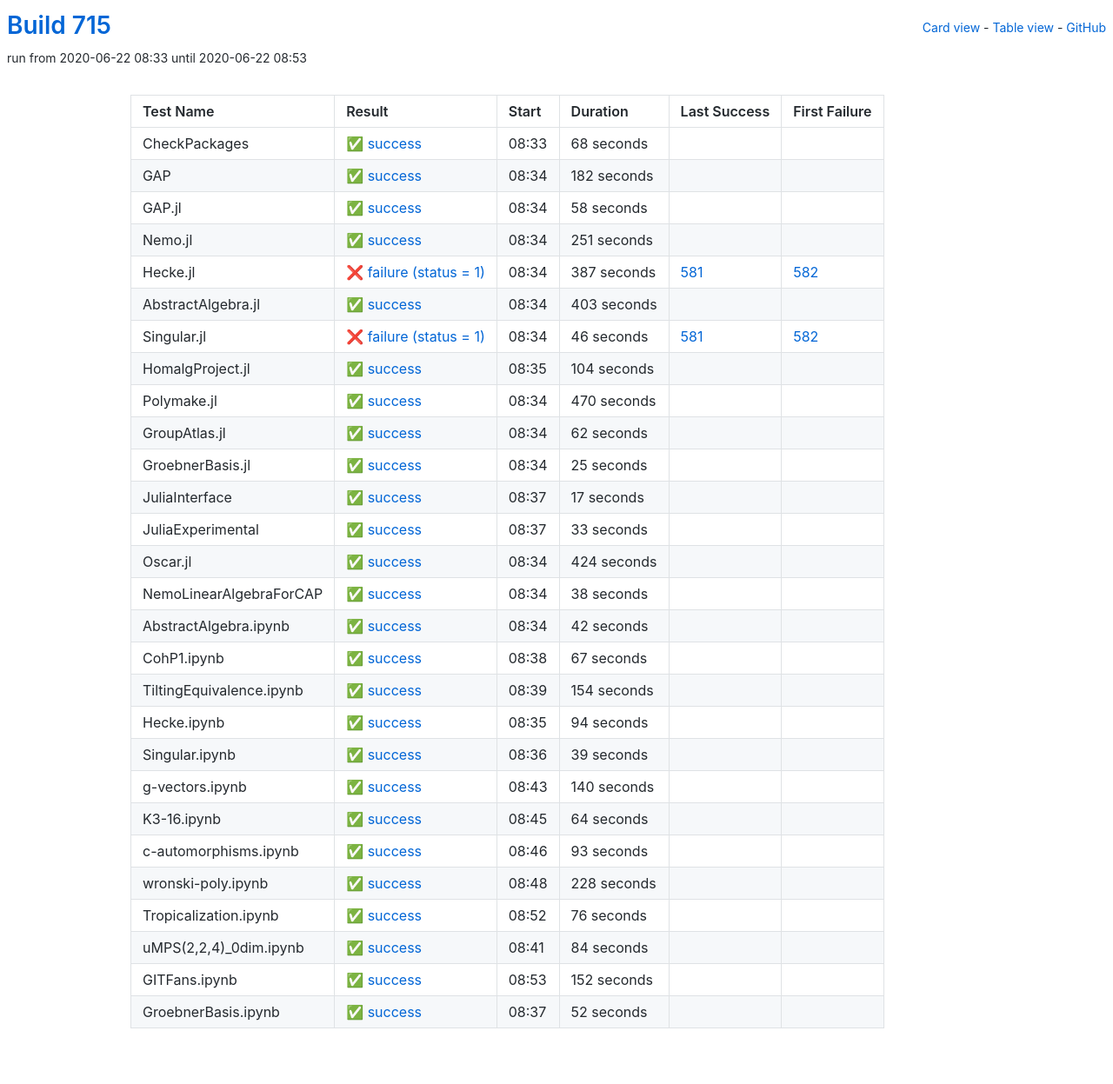
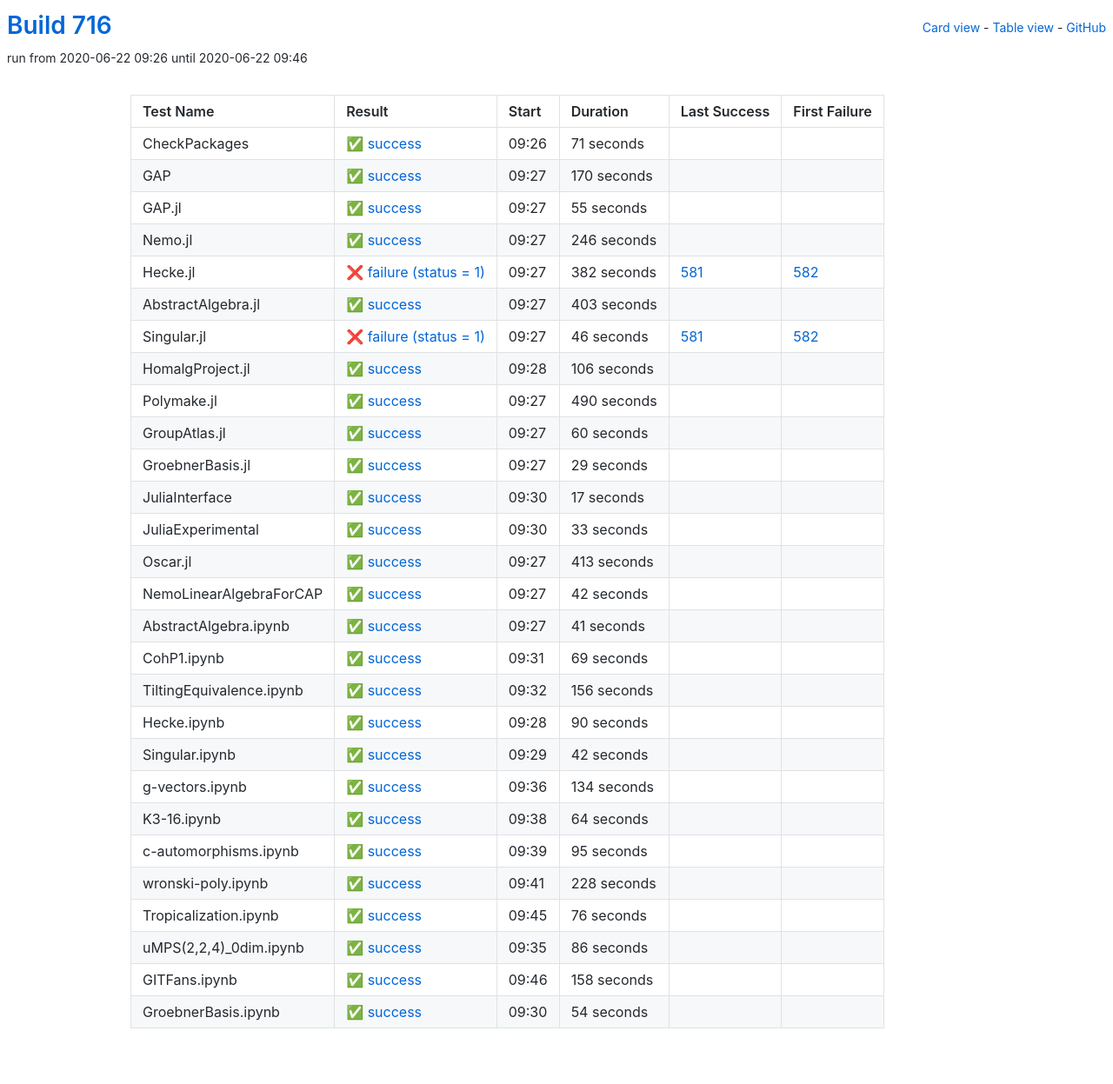
Before and after one commit to oscar-system/oscar-ci-status-1.4, a Jekyll site: the page built from table.html, in a window 1280 px wide. Shown: the whole page at 87% size. Built offline with Jekyll 4.4.1, drawn with Linux system fonts in a browser that asks for light colours.

Commit message:
Build #716

```diff
--- a/_data/ci.yml
+++ b/_data/ci.yml
@@ -1,6 +1,6 @@
 ---
-build: 715
-build_url: https://oscarci.mathematik.uni-kl.de/job/oscar-julia-1.4/715/
+build: 716
+build_url: https://oscarci.mathematik.uni-kl.de/job/oscar-julia-1.4/716/
 job: oscar-julia-1.4
 organization: oscar-system
 repo: oscar-ci-status-1.4
@@ -8,68 +8,68 @@ repourl: https://github.com/oscar-system/oscar-ci-status-1.4
 tests:
 - name: CheckPackages
   id: checkpackages
-  log: https://oscarci.mathematik.uni-kl.de/job/oscar-julia-1.4/715/artifact/logs/build-715/CheckPackages.log
-  start: 2020-06-22 08:33
+  log: https://oscarci.mathematik.uni-kl.de/job/oscar-julia-1.4/716/artifact/logs/build-716/CheckPackages.log
+  start: 2020-06-22 09:26
   success: true
   exitcode: 0
   status: success
-  duration: 68
+  duration: 71
   last_success: false
   last_success_url:
   first_failure: false
   first_failure_url:
 - name: GAP
   id: gap
-  log: https://oscarci.mathematik.uni-kl.de/job/oscar-julia-1.4/715/artifact/logs/build-715/GAP.log
-  start: 2020-06-22 08:34
+  log: https://oscarci.mathematik.uni-kl.de/job/oscar-julia-1.4/716/artifact/logs/build-716/GAP.log
+  start: 2020-06-22 09:27
   success: true
   exitcode: 0
   status: success
-  duration: 182
+  duration: 170
   last_success: false
   last_success_url:
   first_failure: false
   first_failure_url:
 - name: GAP.jl
   id: gap-jl
-  log: https://oscarci.mathematik.uni-kl.de/job/oscar-julia-1.4/715/artifact/logs/build-715/GAP.jl.log
-  start: 2020-06-22 08:34
+  log: https://oscarci.mathematik.uni-kl.de/job/oscar-julia-1.4/716/artifact/logs/build-716/GAP.jl.log
+  start: 2020-06-22 09:27
   success: true
   exitcode: 0
   status: success
-  duration: 58
+  duration: 55
   last_success: false
   last_success_url:
   first_failure: false
   first_failure_url:
 - name: Nemo.jl
   id: nemo-jl
-  log: https://oscarci.mathematik.uni-kl.de/job/oscar-julia-1.4/715/artifact/logs/build-715/Nemo.jl.log
-  start: 2020-06-22 08:34
+  log: https://oscarci.mathematik.uni-kl.de/job/oscar-julia-1.4/716/artifact/logs/build-716/Nemo.jl.log
+  start: 2020-06-22 09:27
   success: true
   exitcode: 0
   status: success
-  duration: 251
+  duration: 246
   last_success: false
   last_success_url:
   first_failure: false
   first_failure_url:
 - name: Hecke.jl
   id: hecke-jl
-  log: https://oscarci.mathematik.uni-kl.de/job/oscar-julia-1.4/715/artifact/logs/build-715/Hecke.jl.log
-  start: 2020-06-22 08:34
+  log: https://oscarci.mathematik.uni-kl.de/job/oscar-julia-1.4/716/artifact/logs/build-716/Hecke.jl.log
+  start: 2020-06-22 09:27
   success: false
   exitcode: 1
   status: failure
-  duration: 387
+  duration: 382
   last_success: 581
   last_success_url: https://oscarci.mathematik.uni-kl.de/job/oscar-julia-1.4/581/
   first_failure: 582
   first_failure_url: https://oscarci.mathematik.uni-kl.de/job/oscar-julia-1.4/582/
 - name: AbstractAlgebra.jl
   id: abstractalgebra-jl
-  log: https://oscarci.mathematik.uni-kl.de/job/oscar-julia-1.4/715/artifact/logs/build-715/AbstractAlgebra.jl.log
-  start: 2020-06-22 08:34
+  log: https://oscarci.mathematik.uni-kl.de/job/oscar-julia-1.4/716/artifact/logs/build-716/AbstractAlgebra.jl.log
+  start: 2020-06-22 09:27
   success: true
   exitcode: 0
   status: success
@@ -80,8 +80,8 @@ tests:
   first_failure_url:
 - name: Singular.jl
   id: singular-jl
-  log: https://oscarci.mathematik.uni-kl.de/job/oscar-julia-1.4/715/artifact/logs/build-715/Singular.jl.log
-  start: 2020-06-22 08:34
+  log: https://oscarci.mathematik.uni-kl.de/job/oscar-julia-1.4/716/artifact/logs/build-716/Singular.jl.log
+  start: 2020-06-22 09:27
   success: false
   exitcode: 1
   status: failure
@@ -92,56 +92,56 @@ tests:
   first_failure_url: https://oscarci.mathematik.uni-kl.de/job/oscar-julia-1.4/582/
 - name: HomalgProject.jl
   id: homalgproject-jl
-  log: https://oscarci.mathematik.uni-kl.de/job/oscar-julia-1.4/715/artifact/logs/build-715/HomalgProject.jl.log
-  start: 2020-06-22 08:35
+  log: https://oscarci.mathematik.uni-kl.de/job/oscar-julia-1.4/716/artifact/logs/build-716/HomalgProject.jl.log
+  start: 2020-06-22 09:28
   success: true
   exitcode: 0
   status: success
-  duration: 104
+  duration: 106
   last_success: false
   last_success_url:
   first_failure: false
   first_failure_url:
 - name: Polymake.jl
   id: polymake-jl
-  log: https://oscarci.mathematik.uni-kl.de/job/oscar-julia-1.4/715/artifact/logs/build-715/Polymake.jl.log
-  start: 2020-06-22 08:34
+  log: https://oscarci.mathematik.uni-kl.de/job/oscar-julia-1.4/716/artifact/logs/build-716/Polymake.jl.log
+  start: 2020-06-22 09:27
   success: true
   exitcode: 0
   status: success
-  duration: 470
+  duration: 490
   last_success: false
   last_success_url:
   first_failure: false
   first_failure_url:
 - name: GroupAtlas.jl
   id: groupatlas-jl
-  log: https://oscarci.mathematik.uni-kl.de/job/oscar-julia-1.4/715/artifact/logs/build-715/GroupAtlas.jl.log
-  start: 2020-06-22 08:34
+  log: https://oscarci.mathematik.uni-kl.de/job/oscar-julia-1.4/716/artifact/logs/build-716/GroupAtlas.jl.log
+  start: 2020-06-22 09:27
   success: true
   exitcode: 0
   status: success
-  duration: 62
+  duration: 60
   last_success: false
   last_success_url:
   first_failure: false
   first_failure_url:
 - name: GroebnerBasis.jl
   id: groebnerbasis-jl
-  log: https://oscarci.mathematik.uni-kl.de/job/oscar-julia-1.4/715/artifact/logs/build-715/GroebnerBasis.jl.log
-  start: 2020-06-22 08:34
+  log: https://oscarci.mathematik.uni-kl.de/job/oscar-julia-1.4/716/artifact/logs/build-716/GroebnerBasis.jl.log
+  start: 2020-06-22 09:27
   success: true
   exitcode: 0
   status: success
-  duration: 25
+  duration: 29
   last_success: false
   last_success_url:
   first_failure: false
   first_failure_url:
 - name: JuliaInterface
   id: juliainterface
-  log: https://oscarci.mathematik.uni-kl.de/job/oscar-julia-1.4/715/artifact/logs/build-715/JuliaInterface.log
-  start: 2020-06-22 08:37
+  log: https://oscarci.mathematik.uni-kl.de/job/oscar-julia-1.4/716/artifact/logs/build-716/JuliaInterface.log
+  start: 2020-06-22 09:30
   success: true
   exitcode: 0
   status: success
@@ -152,8 +152,8 @@ tests:
   first_failure_url:
 - name: JuliaExperimental
   id: juliaexperimental
-  log: https://oscarci.mathematik.uni-kl.de/job/oscar-julia-1.4/715/artifact/logs/build-715/JuliaExperimental.log
-  start: 2020-06-22 08:37
+  log: https://oscarci.mathematik.uni-kl.de/job/oscar-julia-1.4/716/artifact/logs/build-716/JuliaExperimental.log
+  start: 2020-06-22 09:30
   success: true
   exitcode: 0
   status: success
@@ -164,32 +164,20 @@ tests:
   first_failure_url:
 - name: Oscar.jl
   id: oscar-jl
-  log: https://oscarci.mathematik.uni-kl.de/job/oscar-julia-1.4/715/artifact/logs/build-715/Oscar.jl.log
-  start: 2020-06-22 08:34
+  log: https://oscarci.mathematik.uni-kl.de/job/oscar-julia-1.4/716/artifact/logs/build-716/Oscar.jl.log
+  start: 2020-06-22 09:27
   success: true
   exitcode: 0
   status: success
-  duration: 424
+  duration: 413
   last_success: false
   last_success_url:
   first_failure: false
   first_failure_url:
 - name: NemoLinearAlgebraForCAP
   id: nemolinearalgebraforcap
-  log: https://oscarci.mathematik.uni-kl.de/job/oscar-julia-1.4/715/artifact/logs/build-715/NemoLinearAlgebraForCAP.log
-  start: 2020-06-22 08:34
-  success: true
-  exitcode: 0
-  status: success
-  duration: 38
-  last_success: false
-  last_success_url:
-  first_failure: false
-  first_failure_url:
-- name: AbstractAlgebra.ipynb
-  id: abstractalgebra-ipynb
-  log: https://oscarci.mathematik.uni-kl.de/job/oscar-julia-1.4/715/artifact/logs/build-715/AbstractAlgebra.ipynb.log
-  start: 2020-06-22 08:34
+  log: https://oscarci.mathematik.uni-kl.de/job/oscar-julia-1.4/716/artifact/logs/build-716/NemoLinearAlgebraForCAP.log
+  start: 2020-06-22 09:27
   success: true
   exitcode: 0
   status: success
@@ -198,70 +186,82 @@ tests:
   last_success_url:
   first_failure: false
   first_failure_url:
-- name: CohP1.ipynb
-  id: cohp1-ipynb
-  log: https://oscarci.mathematik.uni-kl.de/job/oscar-julia-1.4/715/artifact/logs/build-715/CohP1.ipynb.log
-  start: 2020-06-22 08:38
+- name: AbstractAlgebra.ipynb
+  id: abstractalgebra-ipynb
+  log: https://oscarci.mathematik.uni-kl.de/job/oscar-julia-1.4/716/artifact/logs/build-716/AbstractAlgebra.ipynb.log
+  start: 2020-06-22 09:27
   success: true
   exitcode: 0
   status: success
-  duration: 67
+  duration: 41
+  last_success: false
+  last_success_url:
+  first_failure: false
+  first_failure_url:
+- name: CohP1.ipynb
+  id: cohp1-ipynb
+  log: https://oscarci.mathematik.uni-kl.de/job/oscar-julia-1.4/716/artifact/logs/build-716/CohP1.ipynb.log
+  start: 2020-06-22 09:31
+  success: true
+  exitcode: 0
+  status: success
+  duration: 69
   last_success: false
   last_success_url:
   first_failure: false
   first_failure_url:
 - name: TiltingEquivalence.ipynb
   id: tiltingequivalence-ipynb
-  log: https://oscarci.mathematik.uni-kl.de/job/oscar-julia-1.4/715/artifact/logs/build-715/TiltingEquivalence.ipynb.log
-  start: 2020-06-22 08:39
+  log: https://oscarci.mathematik.uni-kl.de/job/oscar-julia-1.4/716/artifact/logs/build-716/TiltingEquivalence.ipynb.log
+  start: 2020-06-22 09:32
   success: true
   exitcode: 0
   status: success
-  duration: 154
+  duration: 156
   last_success: false
   last_success_url:
   first_failure: false
   first_failure_url:
 - name: Hecke.ipynb
   id: hecke-ipynb
-  log: https://oscarci.mathematik.uni-kl.de/job/oscar-julia-1.4/715/artifact/logs/build-715/Hecke.ipynb.log
-  start: 2020-06-22 08:35
+  log: https://oscarci.mathematik.uni-kl.de/job/oscar-julia-1.4/716/artifact/logs/build-716/Hecke.ipynb.log
+  start: 2020-06-22 09:28
   success: true
   exitcode: 0
   status: success
-  duration: 94
+  duration: 90
   last_success: false
   last_success_url:
   first_failure: false
   first_failure_url:
 - name: Singular.ipynb
   id: singular-ipynb
-  log: https://oscarci.mathematik.uni-kl.de/job/oscar-julia-1.4/715/artifact/logs/build-715/Singular.ipynb.log
-  start: 2020-06-22 08:36
+  log: https://oscarci.mathematik.uni-kl.de/job/oscar-julia-1.4/716/artifact/logs/build-716/Singular.ipynb.log
+  start: 2020-06-22 09:29
   success: true
   exitcode: 0
   status: success
-  duration: 39
+  duration: 42
   last_success: false
   last_success_url:
   first_failure: false
   first_failure_url:
 - name: g-vectors.ipynb
   id: g-vectors-ipynb
-  log: https://oscarci.mathematik.uni-kl.de/job/oscar-julia-1.4/715/artifact/logs/build-715/g-vectors.ipynb.log
-  start: 2020-06-22 08:43
+  log: https://oscarci.mathematik.uni-kl.de/job/oscar-julia-1.4/716/artifact/logs/build-716/g-vectors.ipynb.log
+  start: 2020-06-22 09:36
   success: true
   exitcode: 0
   status: success
-  duration: 140
+  duration: 134
   last_success: false
   last_success_url:
   first_failure: false
   first_failure_url:
 - name: K3-16.ipynb
   id: k3-16-ipynb
-  log: https://oscarci.mathematik.uni-kl.de/job/oscar-julia-1.4/715/artifact/logs/build-715/K3-16.ipynb.log
-  start: 2020-06-22 08:45
+  log: https://oscarci.mathematik.uni-kl.de/job/oscar-julia-1.4/716/artifact/logs/build-716/K3-16.ipynb.log
+  start: 2020-06-22 09:38
   success: true
   exitcode: 0
   status: success
@@ -272,20 +272,20 @@ tests:
   first_failure_url:
 - name: c-automorphisms.ipynb
   id: c-automorphisms-ipynb
-  log: https://oscarci.mathematik.uni-kl.de/job/oscar-julia-1.4/715/artifact/logs/build-715/c-automorphisms.ipynb.log
-  start: 2020-06-22 08:46
+  log: https://oscarci.mathematik.uni-kl.de/job/oscar-julia-1.4/716/artifact/logs/build-716/c-automorphisms.ipynb.log
+  start: 2020-06-22 09:39
   success: true
   exitcode: 0
   status: success
-  duration: 93
+  duration: 95
   last_success: false
   last_success_url:
   first_failure: false
   first_failure_url:
 - name: wronski-poly.ipynb
   id: wronski-poly-ipynb
-  log: https://oscarci.mathematik.uni-kl.de/job/oscar-julia-1.4/715/artifact/logs/build-715/wronski-poly.ipynb.log
-  start: 2020-06-22 08:48
+  log: https://oscarci.mathematik.uni-kl.de/job/oscar-julia-1.4/716/artifact/logs/build-716/wronski-poly.ipynb.log
+  start: 2020-06-22 09:41
   success: true
   exitcode: 0
   status: success
@@ -296,8 +296,8 @@ tests:
   first_failure_url:
 - name: Tropicalization.ipynb
   id: tropicalization-ipynb
-  log: https://oscarci.mathematik.uni-kl.de/job/oscar-julia-1.4/715/artifact/logs/build-715/Tropicalization.ipynb.log
-  start: 2020-06-22 08:52
+  log: https://oscarci.mathematik.uni-kl.de/job/oscar-julia-1.4/716/artifact/logs/build-716/Tropicalization.ipynb.log
+  start: 2020-06-22 09:45
   success: true
   exitcode: 0
   status: success
@@ -308,36 +308,36 @@ tests:
   first_failure_url:
 - name: uMPS(2,2,4)_0dim.ipynb
   id: umps-2-2-4-0dim-ipynb
-  log: https://oscarci.mathematik.uni-kl.de/job/oscar-julia-1.4/715/artifact/logs/build-715/uMPS-2-2-4-_0dim.ipynb.log
-  start: 2020-06-22 08:41
+  log: https://oscarci.mathematik.uni-kl.de/job/oscar-julia-1.4/716/artifact/logs/build-716/uMPS-2-2-4-_0dim.ipynb.log
+  start: 2020-06-22 09:35
   success: true
   exitcode: 0
   status: success
-  duration: 84
+  duration: 86
   last_success: false
   last_success_url:
   first_failure: false
   first_failure_url:
 - name: GITFans.ipynb
   id: gitfans-ipynb
-  log: https://oscarci.mathematik.uni-kl.de/job/oscar-julia-1.4/715/artifact/logs/build-715/GITFans.ipynb.log
-  start: 2020-06-22 08:53
+  log: https://oscarci.mathematik.uni-kl.de/job/oscar-julia-1.4/716/artifact/logs/build-716/GITFans.ipynb.log
+  start: 2020-06-22 09:46
   success: true
   exitcode: 0
   status: success
-  duration: 152
+  duration: 158
   last_success: false
   last_success_url:
   first_failure: false
   first_failure_url:
 - name: GroebnerBasis.ipynb
   id: groebnerbasis-ipynb
-  log: https://oscarci.mathematik.uni-kl.de/job/oscar-julia-1.4/715/artifact/logs/build-715/GroebnerBasis.ipynb.log
-  start: 2020-06-22 08:37
+  log: https://oscarci.mathematik.uni-kl.de/job/oscar-julia-1.4/716/artifact/logs/build-716/GroebnerBasis.ipynb.log
+  start: 2020-06-22 09:30
   success: true
   exitcode: 0
   status: success
-  duration: 52
+  duration: 54
   last_success: false
   last_success_url:
   first_failure: false
```
Also changed, not shown: README.md.
